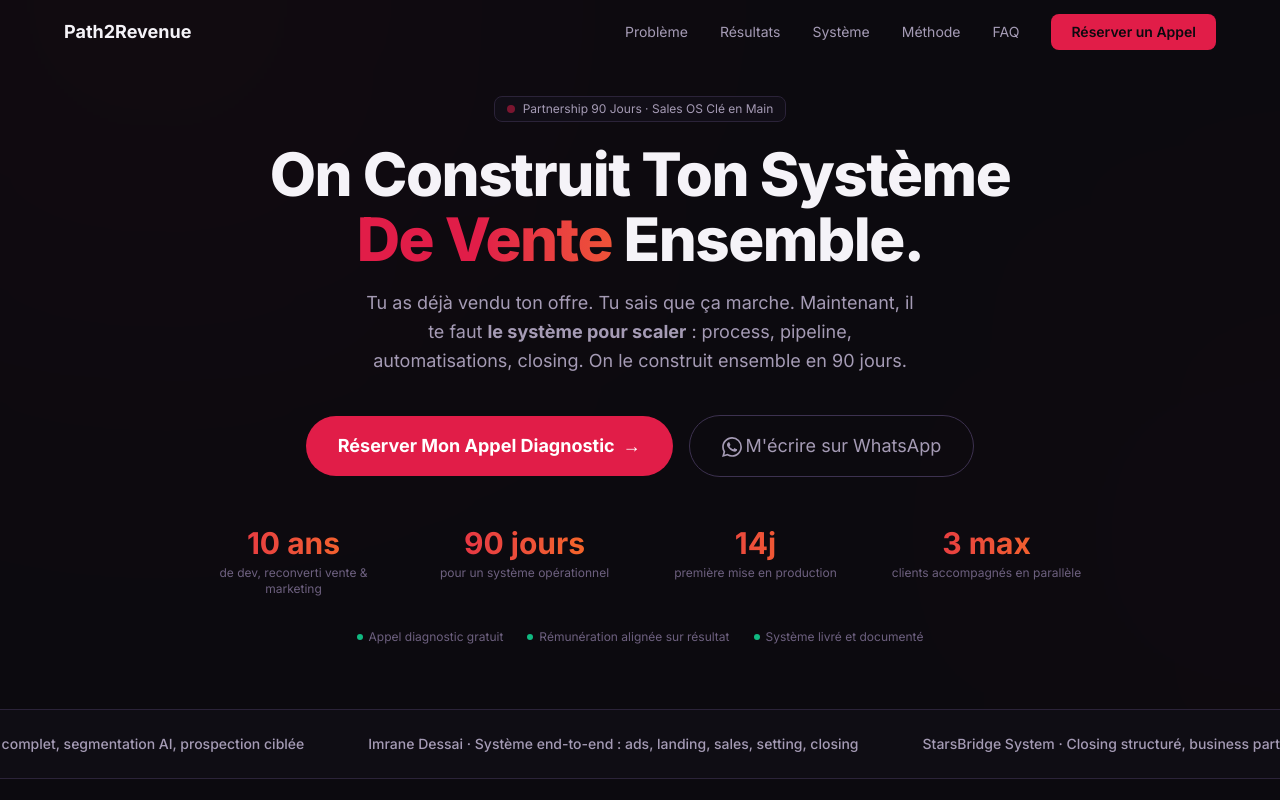
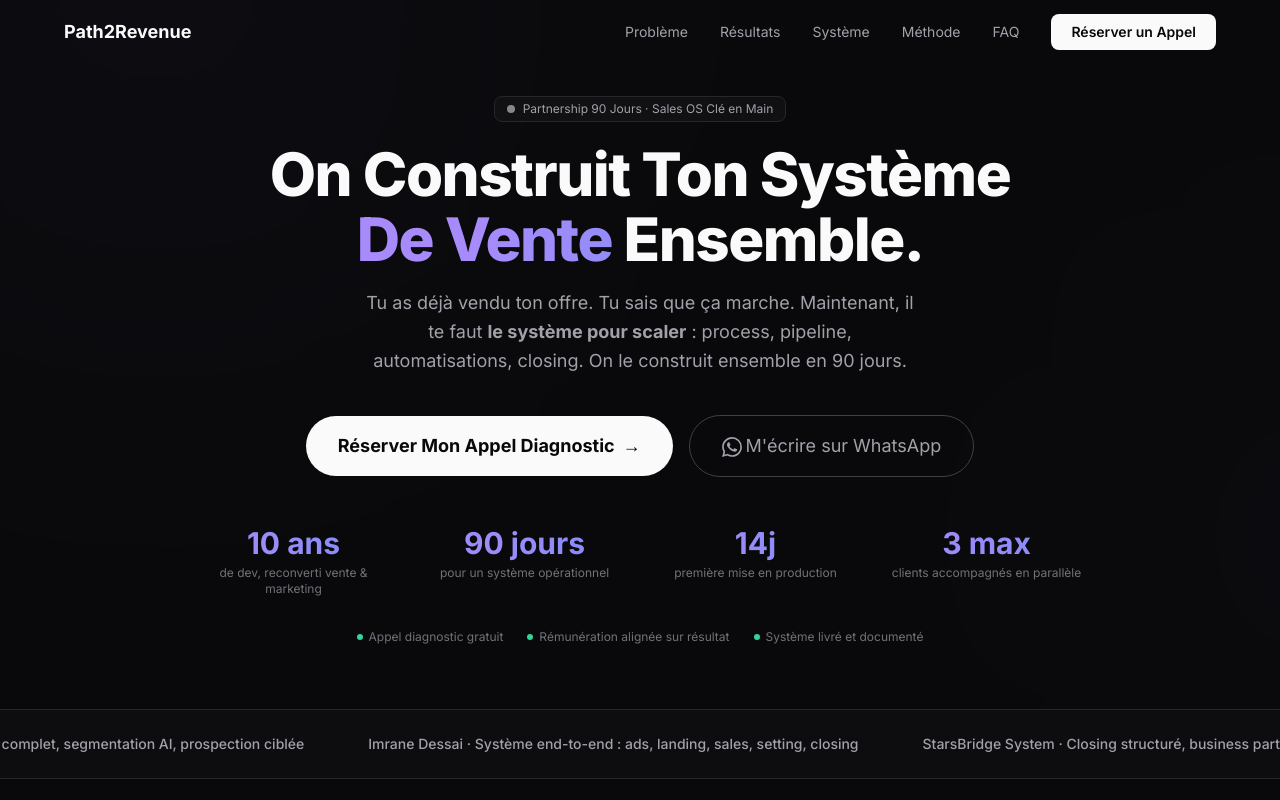
Before and after one commit to path2revenue/path2revenue, a Next.js app: page / in a window 1280 px wide. Shown: the top 800 px of the page. Built offline with nearby package versions, Linux system fonts and the light colour scheme.

Commit message:
feat: obsidian premium palette, white CTA, violet accent, dynamic text colors

```diff
--- a/app/components/Hero.jsx
+++ b/app/components/Hero.jsx
@@ -61,8 +61,8 @@ function CTAButton({ cta }) {
             rel={cta.href === "__whatsapp__" ? "noopener noreferrer" : undefined}
             className={
                 cta.style === "primary"
-                    ? `group px-8 py-4 bg-[var(--color-cta)] text-white font-bold ${btnRadius} text-lg hover:bg-[var(--color-cta-hover)] transition-all duration-300 cursor-pointer`
-                    : `px-8 py-4 border border-[var(--color-border-hover)] text-[var(--color-text-secondary)] ${btnRadius} text-lg hover:border-[var(--color-accent)] hover:text-white transition-all duration-300 cursor-pointer`
+                    ? `group px-8 py-4 bg-[var(--color-cta)] text-[var(--color-bg-primary)] font-bold ${btnRadius} text-lg hover:bg-[var(--color-cta-hover)] transition-all duration-300 cursor-pointer`
+                    : `px-8 py-4 border border-[var(--color-border-hover)] text-[var(--color-text-secondary)] ${btnRadius} text-lg hover:border-[var(--color-accent)] hover:text-[var(--color-text-primary)] transition-all duration-300 cursor-pointer`
             }
         >
             {cta.icon === "whatsapp" && <WhatsAppIcon />}
--- a/app/components/Services.jsx
+++ b/app/components/Services.jsx
@@ -61,7 +61,7 @@ export default function Services() {
                                         <h3 className="text-base font-bold text-[var(--color-text-primary)] mb-1.5">{svc.title}</h3>
                                         <p className="text-sm text-[var(--color-text-secondary)] leading-relaxed">{svc.description}</p>
                                         {svc.badge && (
-                                            <span className={`inline-block mt-3 text-[10px] uppercase tracking-wider px-2 py-0.5 ${badgeRadius} bg-[var(--color-cta)]/10 border border-[var(--color-cta)]/20 text-[var(--color-cta)]`}>
+                                            <span className={`inline-block mt-3 text-[10px] uppercase tracking-wider px-2 py-0.5 ${badgeRadius} bg-[var(--color-accent)]/10 border border-[var(--color-accent)]/20 text-[var(--color-accent)]`}>
                                                 {svc.badge}
                                             </span>
                                         )}
@@ -76,7 +76,7 @@ export default function Services() {
                                     <h3 className="text-sm font-bold text-[var(--color-text-primary)] mb-1">{svc.title}</h3>
                                     <p className="text-xs text-[var(--color-text-secondary)]">{svc.description}</p>
                                     {svc.badge && (
-                                        <span className={`inline-block mt-3 text-[10px] uppercase tracking-wider px-2 py-0.5 ${badgeRadius} bg-[var(--color-cta)]/10 border border-[var(--color-cta)]/20 text-[var(--color-cta)]`}>
+                                        <span className={`inline-block mt-3 text-[10px] uppercase tracking-wider px-2 py-0.5 ${badgeRadius} bg-[var(--color-accent)]/10 border border-[var(--color-accent)]/20 text-[var(--color-accent)]`}>
                                             {svc.badge}
                                         </span>
                                     )}
--- a/app/globals.css
+++ b/app/globals.css
@@ -112,27 +112,27 @@
   --color-gradient-to: #10B981;
 }
 
-/* Red — Vibrant Revenue, High-Ticket, Creative-Trust */
-[data-palette="red"] {
-  --color-bg-primary: #0C0A0F;
-  --color-bg-surface: #13101A;
-  --color-bg-card: #1A1522;
-  --color-bg-elevated: #211A2B;
-  --color-border-default: #2B2339;
-  --color-border-hover: #3D3250;
-  --color-text-primary: #F5F3F8;
-  --color-text-secondary: #A59BB5;
-  --color-text-muted: #6D607F;
-  --color-accent: #E11D48;
-  --color-accent-light: #FB7185;
-  --color-accent-glow: rgba(225, 29, 72, 0.35);
-  --color-cta: #E11D48;
-  --color-cta-hover: #BE123C;
-  --color-cta-glow: rgba(225, 29, 72, 0.25);
-  --color-success: #10B981;
-  --color-danger: #E11D48;
-  --color-gradient-from: #E11D48;
-  --color-gradient-to: #F97316;
+/* Obsidian — Premium Dark, Violet Accent, White CTA */
+[data-palette="obsidian"] {
+  --color-bg-primary: #09090B;
+  --color-bg-surface: #131316;
+  --color-bg-card: #18181B;
+  --color-bg-elevated: #1F1F23;
+  --color-border-default: #27272A;
+  --color-border-hover: #3F3F46;
+  --color-text-primary: #FAFAFA;
+  --color-text-secondary: #A1A1AA;
+  --color-text-muted: #71717A;
+  --color-accent: #A78BFA;
+  --color-accent-light: #C4B5FD;
+  --color-accent-glow: rgba(167, 139, 250, 0.25);
+  --color-cta: #FAFAFA;
+  --color-cta-hover: #E4E4E7;
+  --color-cta-glow: rgba(250, 250, 250, 0.08);
+  --color-success: #34D399;
+  --color-danger: #F87171;
+  --color-gradient-from: #A78BFA;
+  --color-gradient-to: #818CF8;
 }
 
 /* ============================================
--- a/site.config.js
+++ b/site.config.js
@@ -26,7 +26,7 @@ export const siteConfig = {
 
     /* ─────────────────── DESIGN ─────────────────── */
     design: {
-        palette: "red",
+        palette: "obsidian",
         style: "premium",
         layout: "centered",
         fontHeading: "Space Grotesk",
```
